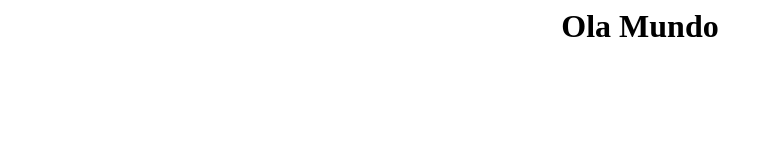
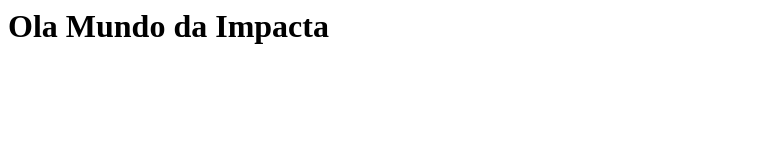
Before and after one commit to AndressaFss/IoT, a plain HTML site: page index.html in a window 1280 px wide. Shown: the whole page, without its empty margins (0-772 px from the left). Drawn offline with Linux system fonts and the light colour scheme.

Commit message:
versao 3

```diff
--- a/index.html
+++ b/index.html
@@ -1 +1 @@
-<h1><center> Ola Mundo <center><h1>
+<h1> Ola Mundo da Impacta <h1>
```
